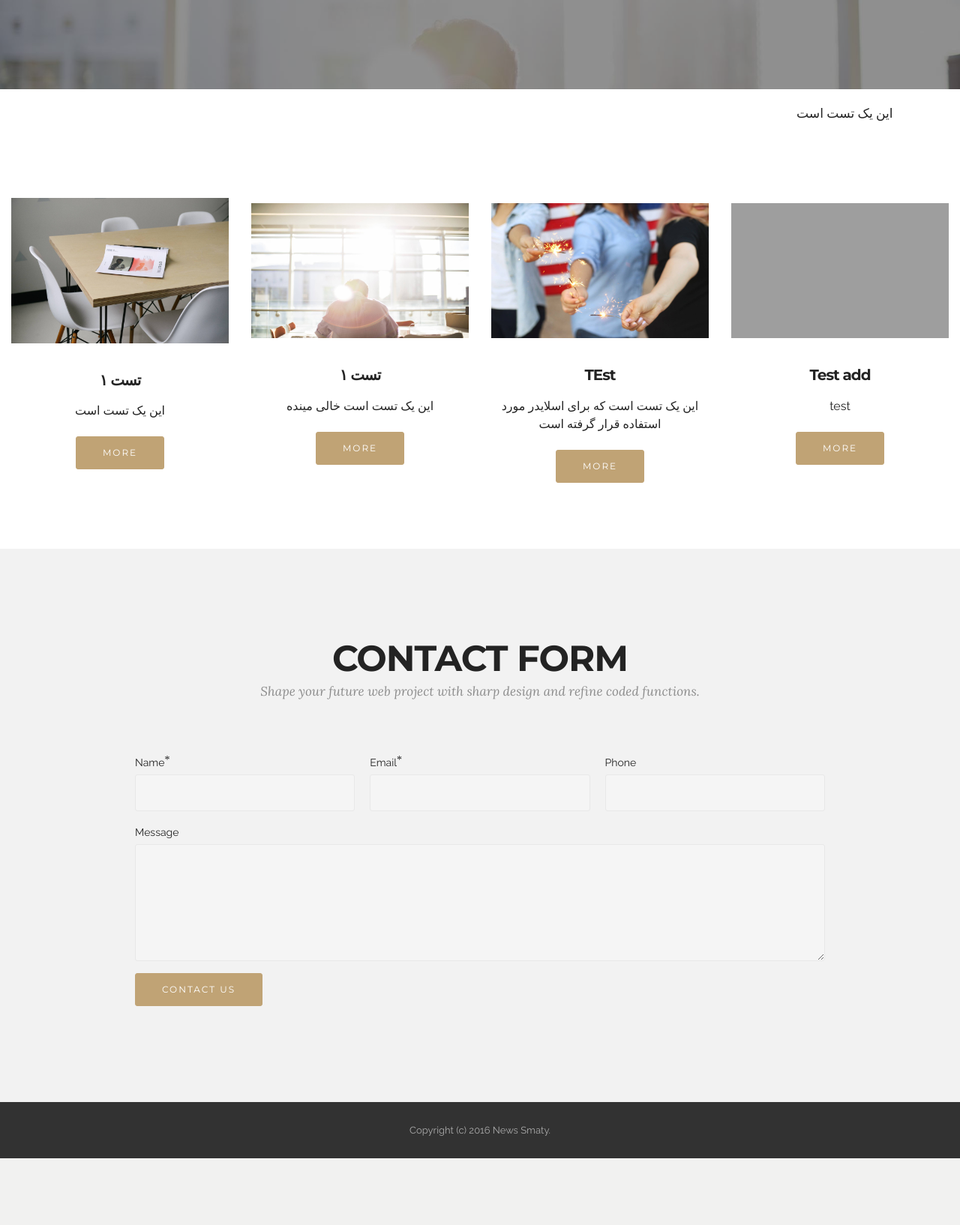
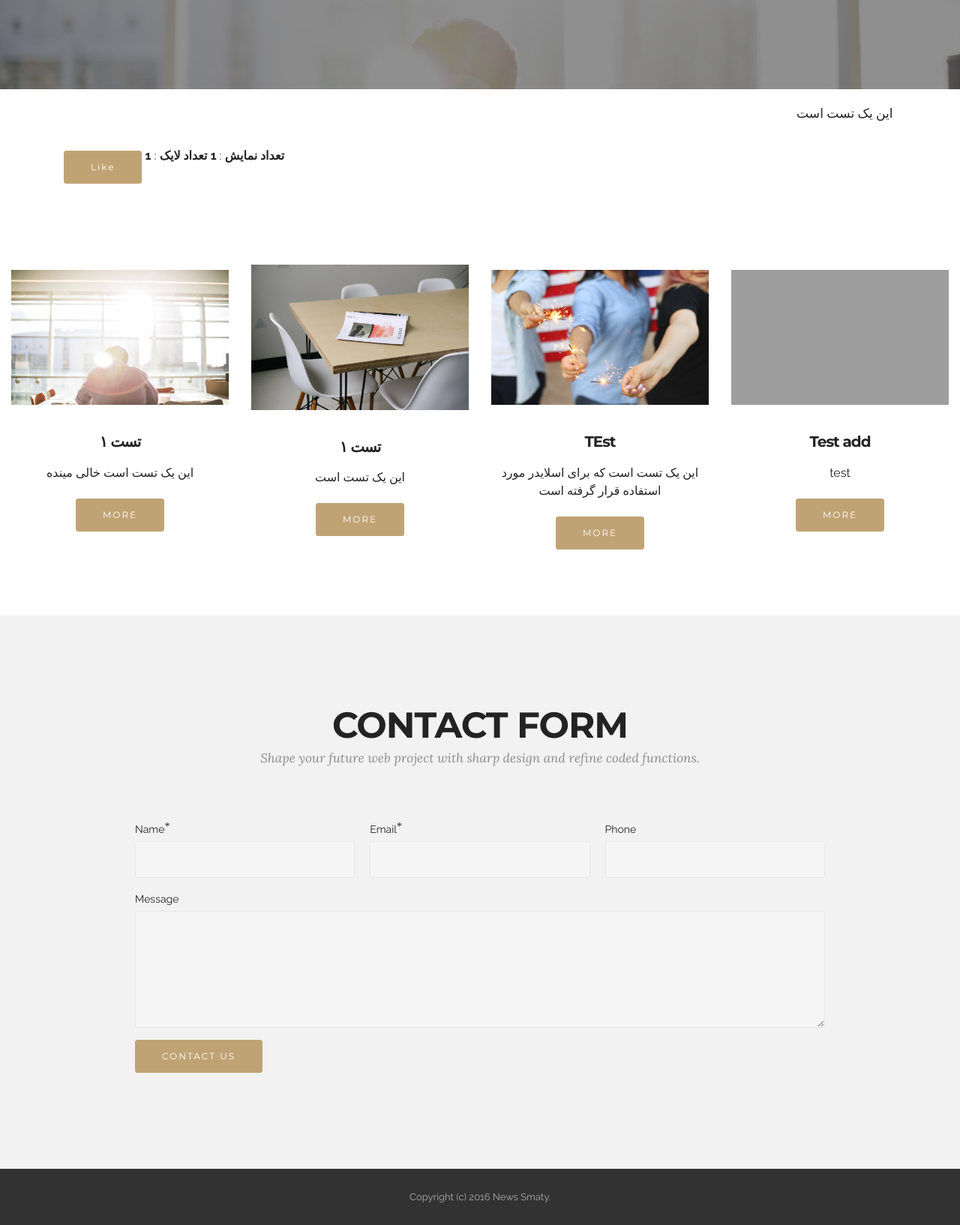
Before and after one commit to mostafa-hosseinzade/newsSmarty, a PHP site: page /show.php?id=2 in a window 1280 px wide. Shown: the part 174-1808 px from the top of the page at 75% size. Before the commit the page ends 1719 px from the top, so only its background shows below. Run offline with PHP 8.4, Linux system fonts and the light colour scheme; data comes from the database, SQL or seed files in the repository; some libraries are stand-ins or nearby versions; grey boxes are pictures that could not be loaded.

Commit message:
add like and visit

```diff
--- a/show.php
+++ b/show.php
@@ -1,20 +1,26 @@
 <?php
+
 require './core/core.php';
-if(!$_GET || !isset($_GET['id'])){
+if (!$_GET || !isset($_GET['id'])) {
     header("Location:index.php");
 }
-if(empty($_GET['id'])){
+if (empty($_GET['id'])) {
     header("Location:index.php");
 }
 $id = $_GET['id'];
 
 
-$result = mysqli_query($link, "select * from news where id = '".$id."'");
+$result = mysqli_query($link, "select * from news where id = '" . $id . "'");
+
 
 $result = mysqli_fetch_array($result);
-
-if(empty($result)){
+if (empty($result)) {
     header("Location:index.php");
+}
+if (!isset($_COOKIE['firsttime'])) {
+    setcookie("firsttime", "no", 12000);
+    $sql = "update news as s set s.visit=s.visit+1 where id = '" . $id."'";
+    mysqli_query($link,$sql);
 }
 
 $data = array();
@@ -25,16 +31,16 @@ $data['show'] = $result;
 $result = mysqli_query($link, "select * from news order by visit desc limit 4");
 
 while ($row = mysqli_fetch_array($result)) {
-    $data['most_visit'][]=$row;
+    $data['most_visit'][] = $row;
 }
 //menu
 $result = mysqli_query($link, "select * from news_category");
 while ($row = mysqli_fetch_array($result)) {
-    $data['menu'][]=$row;
+    $data['menu'][] = $row;
 }
 
-$smarty->assign("data",$data);
+$smarty->assign("data", $data);
 
-$smarty->assign("page","client/show.tpl");
+$smarty->assign("page", "client/show.tpl");
 
 $smarty->display("client/base.tpl");
--- a/templates/client/show.tpl
+++ b/templates/client/show.tpl
@@ -20,6 +20,11 @@
     <div class="container">
         <div class="row">
             <div class="col-xs-12 col-md-12 lead"><p>{$data['show']['note']}</p></div>
+            <div class="col-lg-12">
+                <a class="btn btn-primary" href="/{$base_url}/like.php?id={$data['show']['id']}">Like</a>
+                <b>تعداد نمایش</b> : <b>{$data['show']['visit']}</b>
+                <b>تعداد لایک</b> : <b>{$data['show']['like_count']}</b>
+            </div>
         </div>
     </div>
 
```
Also changed, not shown: like.php (added, +25 -0 lines).
